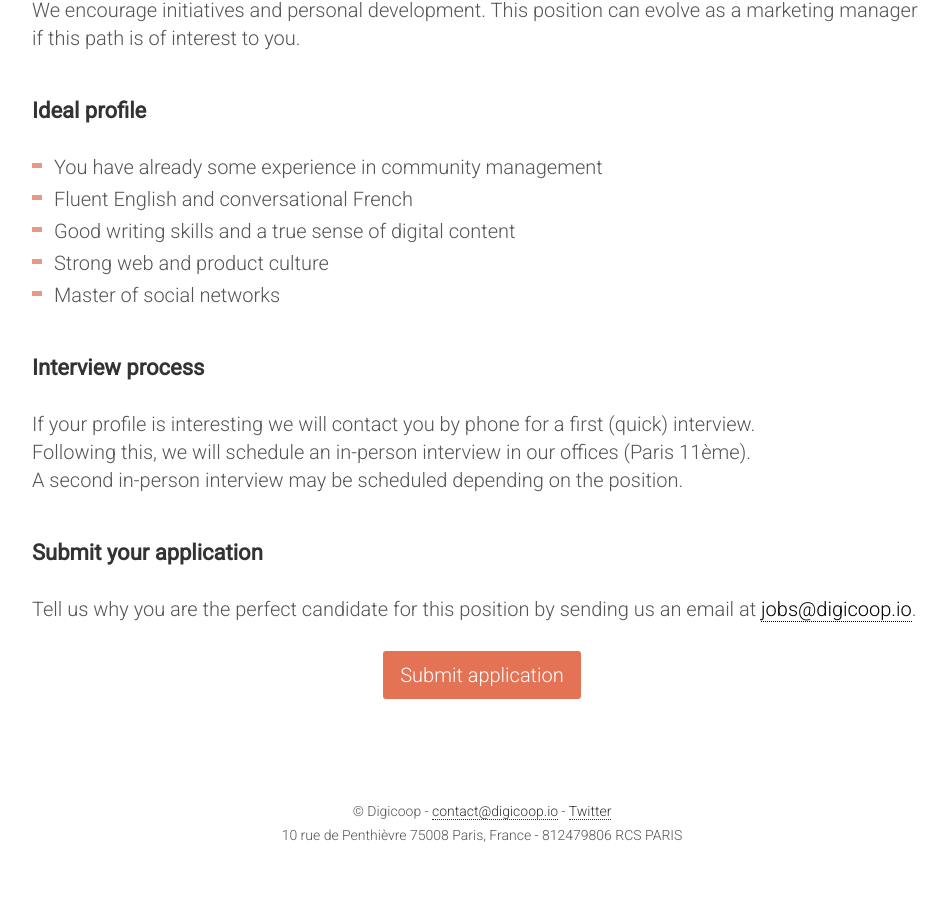
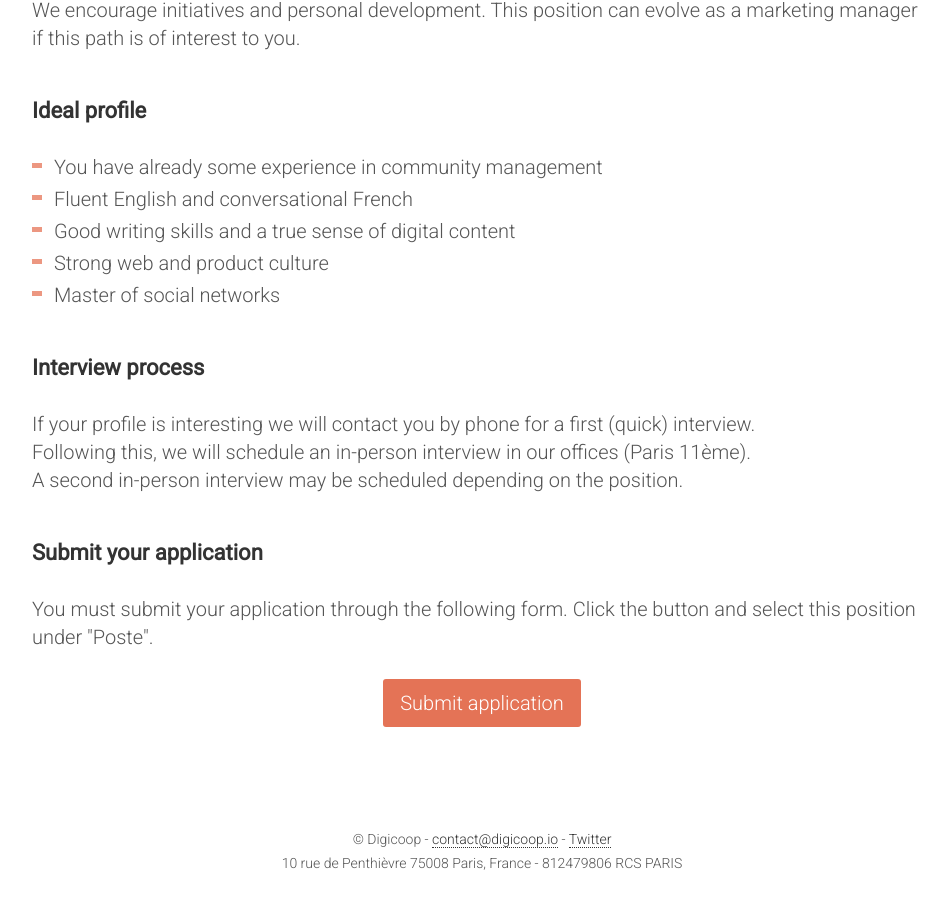
Before and after one commit to digicoop/digicoop.github.io, a Jekyll site: the page built from _jobs_en/community-content-manager.md, in a window 1280 px wide and 900 px high, scrolled down 2158 px. Shown: the whole window, without its empty margins (158-1107 px from the left). Built offline with Jekyll 4.4.1, drawn with Linux system fonts in a browser that asks for light colours; nearby versions of some CDN libraries; before the commit the page ends 3030 px from its top, so only the background shows below that.

Commit message:
use job application form

```diff
--- a/_layouts/job.html
+++ b/_layouts/job.html
@@ -55,11 +55,9 @@ Concrètement, comme dans toute les SCOP, cela veut dire que chaque salarié est
 
 <h2>Postuler</h2>
 
-<p>
-Expliquez-nous pourquoi vous êtes la personne idéale pour ce poste en envoyant un email à <a href="mailto:jobs@digicoop.io">jobs@digicoop.io</a>.
-</p>
+<p>Vous devez obligatoirement postuler via le formulaire en suivant le bouton ci-dessous. Sélectionnez ce rôle dans le champs "Poste".</p>
 
 <p class="btn-job">
-    <a class="btn-candidate" href="mailto:jobs@digicoop.io">Postuler</a>
+    <a class="btn-candidate" href="https://kantree.io/f/cca3a337-job-application-at-digicoop">Postuler</a>
 </p>
 {% endunless %}
--- a/_layouts/job_en.html
+++ b/_layouts/job_en.html
@@ -55,11 +55,9 @@ In concrete terms, as in every <a href="http://www.les-scop.coop/sites/fr/les-sc
 
 <h2>Submit your application</h2>
 
-<p>
-Tell us why you are the perfect candidate for this position by sending us an email at <a href="mailto:jobs@digicoop.io">jobs@digicoop.io</a>.
-</p>
+<p>You must submit your application through the following form. Click the button and select this position under "Poste".</p>
 
 <p class="btn-job">
-    <a class="btn-candidate" href="mailto:jobs@digicoop.io">Submit application</a>
+    <a class="btn-candidate" href="https://kantree.io/f/cca3a337-job-application-at-digicoop">Submit application</a>
 </p>
 {% endunless %}
```
